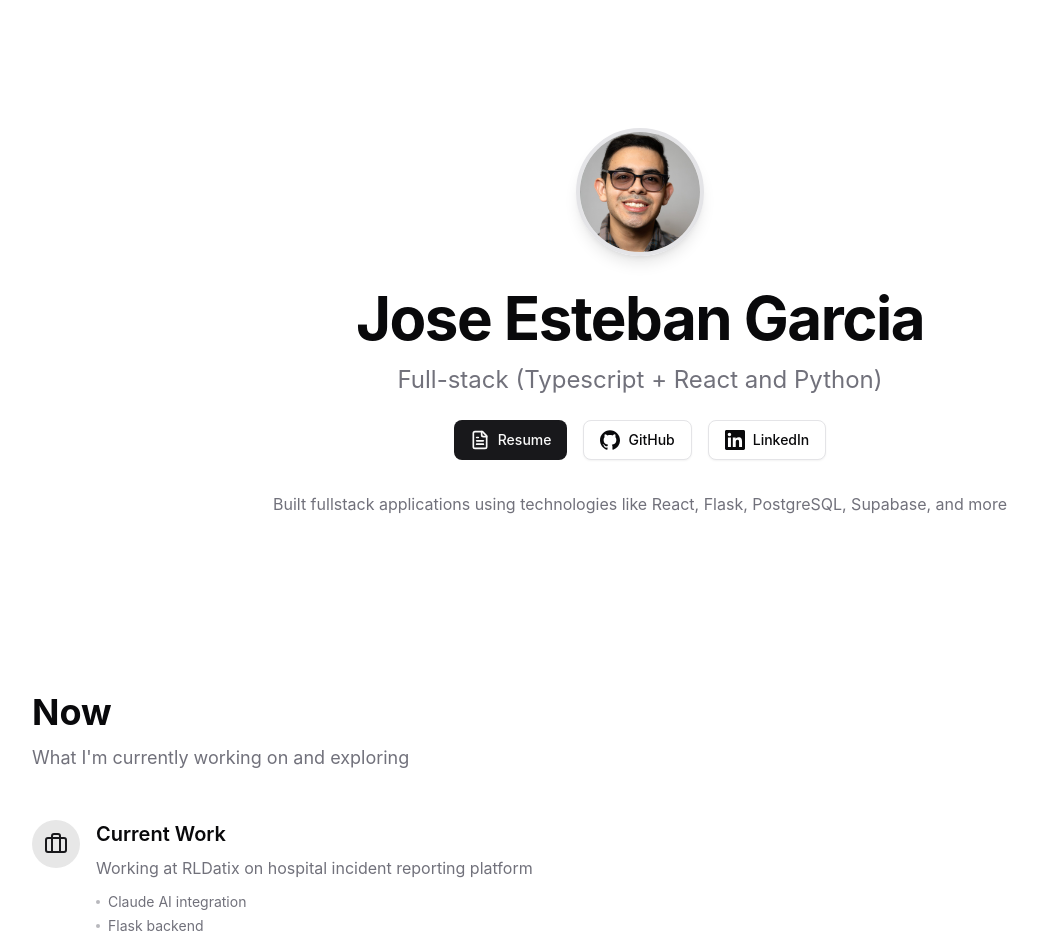
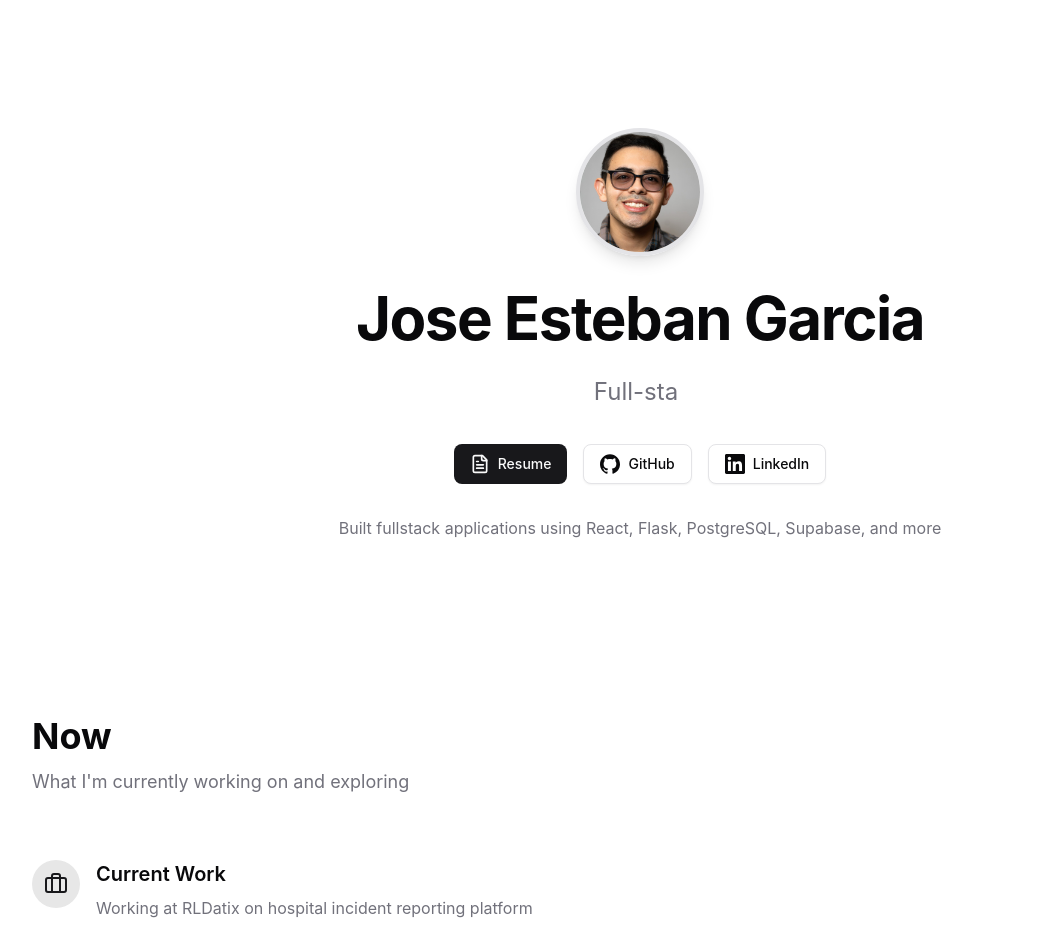
Before and after one commit to josematute/portfolio, a React (Vite) app: page / in a window 1280 px wide. Shown: the top 934 px of the page, without its empty margins (0-1038 px from the left). Built offline with nearby package versions, Linux system fonts and the light colour scheme.

Commit message:
add typing and slide animations

```diff
--- a/package.json
+++ b/package.json
@@ -22,6 +22,7 @@
     "react": "^19.2.0",
     "react-dom": "^19.2.0",
     "react-icons": "^5.5.0",
+    "react-type-animation": "^3.2.0",
     "tailwind-merge": "^3.0.2",
     "tailwindcss": "^4.0.6",
     "tw-animate-css": "^1.3.6"
--- a/src/components/hero.tsx
+++ b/src/components/hero.tsx
@@ -1,6 +1,7 @@
 import { FileText } from "lucide-react"
+import { TypeAnimation } from "react-type-animation"
 import { Button } from "@/components/ui/button"
-import { ME, HERO } from "@/constants"
+import { ME } from "@/constants"
 import { SiGithub, SiLinkedin } from "react-icons/si"
 
 export function Hero() {
@@ -18,8 +19,25 @@ export function Hero() {
 			{/* Name */}
 			<h1 className="text-4xl md:text-6xl font-bold mb-4 tracking-tight">{ME.name}</h1>
 
-			{/* Tagline */}
-			<p className="text-xl md:text-2xl text-muted-foreground mb-6 max-w-2xl">{HERO.tagline}</p>
+			{/* Animated Tagline */}
+			<div className="text-xl md:text-2xl text-muted-foreground mb-6 max-w-2xl min-h-14 flex items-center justify-center">
+				<TypeAnimation
+					sequence={[
+						"Full-stack Developer (TypeScript + React)",
+						2000,
+						"Building AI workflows with Langgraph and Claude",
+						2000,
+						"Mobile Developer (Flutter)",
+						2000,
+						"Exploring AI Agents with Langchain and LLMs",
+						2000
+					]}
+					wrapper="span"
+					speed={50}
+					repeat={Infinity}
+					className="inline-block"
+				/>
+			</div>
 
 			{/* Action Buttons */}
 			<div className="flex flex-wrap items-center justify-center gap-4 mb-8">
@@ -43,8 +61,15 @@ export function Hero() {
 				</Button>
 			</div>
 
-			{/* Proof Line */}
-			<p className="text-sm md:text-base text-muted-foreground max-w-3xl">{HERO.proofLine}</p>
+			{/* Proof Line with subtle animation */}
+			<div className="text-sm md:text-base text-muted-foreground max-w-3xl">
+				<TypeAnimation
+					sequence={["Built fullstack applications using React, Flask, PostgreSQL, Supabase, and more"]}
+					wrapper="p"
+					speed={70}
+					cursor={false}
+				/>
+			</div>
 		</section>
 	)
 }
--- a/src/components/now.tsx
+++ b/src/components/now.tsx
@@ -1,4 +1,5 @@
 import { Briefcase, Sparkles } from 'lucide-react'
+import { TypeAnimation } from 'react-type-animation'
 import { NOW } from '@/constants'
 import { NowItemCategory } from '@/types'
 
@@ -6,7 +7,7 @@ export function Now() {
   return (
     <section className="py-12 px-4 md:px-8 max-w-7xl mx-auto">
       {/* Section Header */}
-      <div className="mb-12">
+      <div className="mb-12 opacity-0 animate-[fadeIn_0.6s_ease-in_forwards]">
         <h2 className="text-3xl md:text-4xl font-bold mb-3">Now</h2>
         <p className="text-muted-foreground text-lg">
           What I'm currently working on and exploring
@@ -16,7 +17,13 @@ export function Now() {
       {/* Now Items */}
       <div className="space-y-8">
         {NOW.map((item, index) => (
-          <div key={index} className="flex gap-4">
+          <div
+            key={index}
+            className="flex gap-4 opacity-0 translate-y-4"
+            style={{
+              animation: `slideUp 0.6s ease-out ${0.2 + index * 0.2}s forwards`
+            }}
+          >
             {/* Icon */}
             <div className="shrink-0">
               {item.category === NowItemCategory.Work ? (
@@ -35,7 +42,20 @@ export function Now() {
               <h3 className="text-xl font-semibold mb-2">
                 {item.category === NowItemCategory.Work ? 'Current Work' : 'Exploring'}
               </h3>
-              <p className="text-muted-foreground mb-3">{item.content}</p>
+
+              {/* Typing animation for content */}
+              <div className="text-muted-foreground mb-3">
+                <TypeAnimation
+                  sequence={[
+                    (index * 800) + 400, // Delay based on index
+                    item.content
+                  ]}
+                  wrapper="p"
+                  speed={70}
+                  cursor={false}
+                  preRenderFirstString={false}
+                />
+              </div>
 
               {/* Details */}
               {item.details && item.details.length > 0 && (
--- a/src/styles.css
+++ b/src/styles.css
@@ -138,3 +138,26 @@ code {
 		cursor: pointer;
 	}
 }
+
+@layer utilities {
+	/* Custom animations */
+	@keyframes slideUp {
+		from {
+			opacity: 0;
+			transform: translateY(20px);
+		}
+		to {
+			opacity: 1;
+			transform: translateY(0);
+		}
+	}
+
+	@keyframes fadeIn {
+		from {
+			opacity: 0;
+		}
+		to {
+			opacity: 1;
+		}
+	}
+}
```
Also changed, not shown: 1 other file (tests, documents, lock files or other folders).
